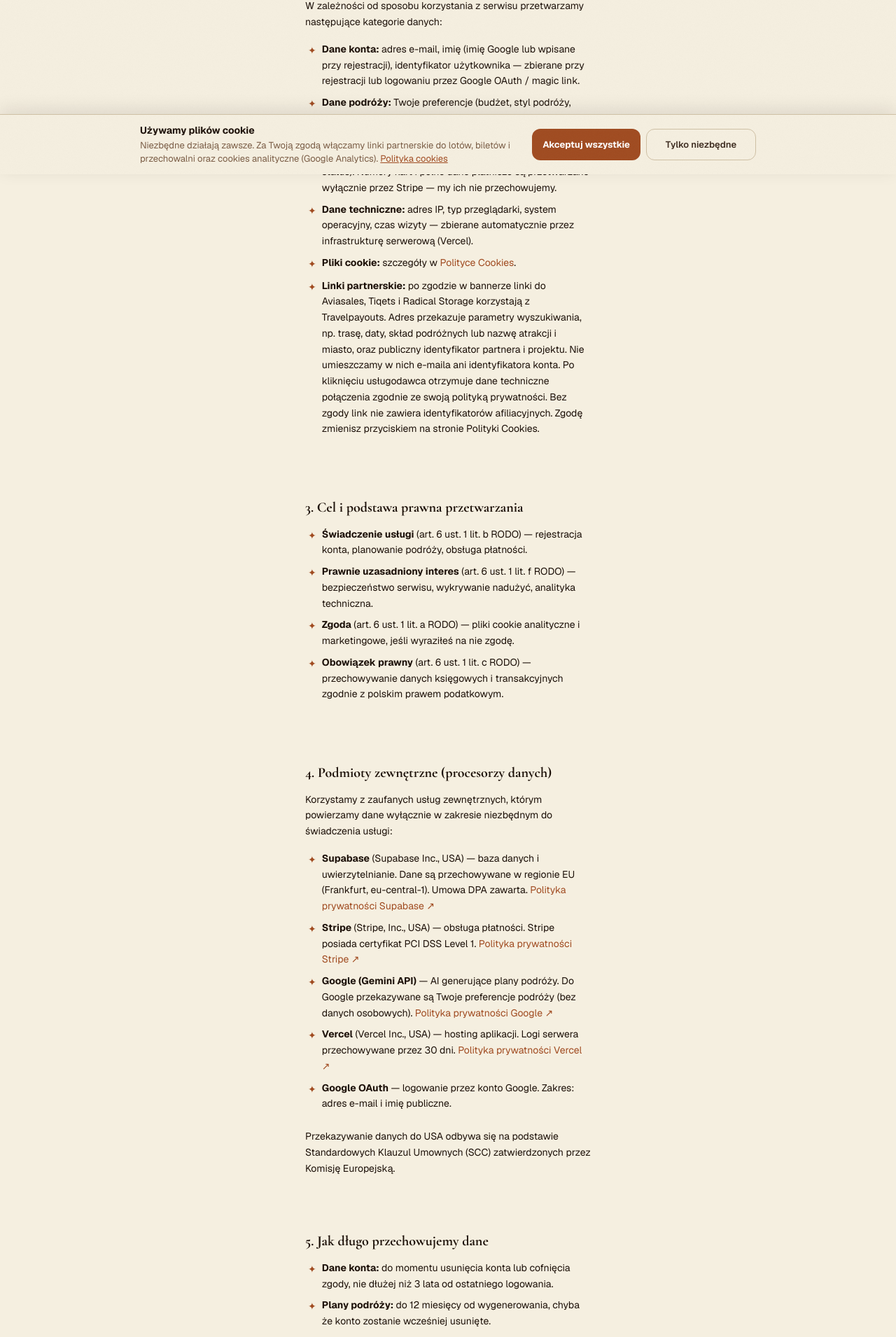
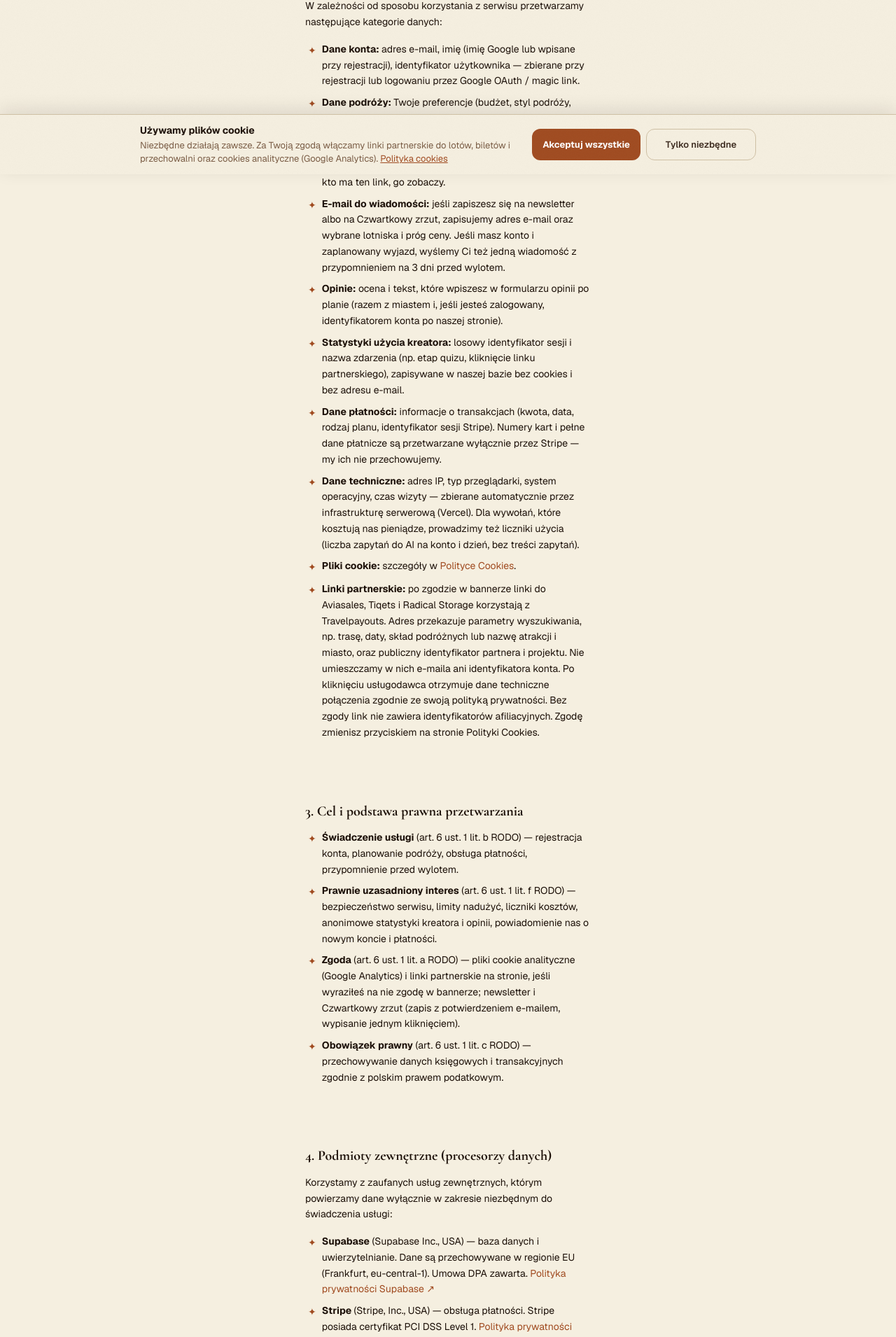
Before and after one commit to KacperCelejewski/kacper_explores, a Next.js app: page /privacy in a window 1280 px wide. Shown: the part 551-2461 px from the top of the page at 70% size. Built offline with nearby package versions, Linux system fonts and the light colour scheme; no server answers.

Commit message:
docs(privacy): pełna lista odbiorców danych, retencja zgodna z kodem, dane z formularzy i maili

```diff
--- a/src/app/privacy/page.tsx
+++ b/src/app/privacy/page.tsx
@@ -52,7 +52,7 @@ const Ul = ({ children }: { children: React.ReactNode }) => (
 );
 
 export default function PrivacyPage() {
-  const updatedAt = "15 listopada 2026";
+  const updatedAt = "16 listopada 2026";
   const adminEmail = "hej@wloczykij.me";
 
   const schema = {
@@ -138,18 +138,38 @@ export default function PrivacyPage() {
               </Li>
               <Li>
                 <strong>Dane podróży:</strong> Twoje preferencje (budżet, styl
-                podróży, miesiąc wyjazdu, czas trwania) oraz wygenerowane plany
-                podróży — zbierane podczas korzystania z kreatora.
+                podróży, miesiąc wyjazdu, czas trwania, skład grupy), wygenerowane
+                plany podróży oraz pytania, które zadajesz asystentowi czatu
+                w planie — zbierane podczas korzystania z kreatora i planu.
+                Plan możesz udostępnić linkiem do podglądu; każdy, kto ma ten link, go zobaczy.
+              </Li>
+              <Li>
+                <strong>E-mail do wiadomości:</strong> jeśli zapiszesz się na newsletter albo
+                na Czwartkowy zrzut, zapisujemy adres e-mail oraz wybrane lotniska i próg
+                ceny. Jeśli masz konto i zaplanowany wyjazd, wyślemy Ci też jedną
+                wiadomość z przypomnieniem na 3 dni przed wylotem.
+              </Li>
+              <Li>
+                <strong>Opinie:</strong> ocena i tekst, które wpiszesz w formularzu opinii
+                po planie (razem z miastem i, jeśli jesteś zalogowany, identyfikatorem
+                konta po naszej stronie).
+              </Li>
+              <Li>
+                <strong>Statystyki użycia kreatora:</strong> losowy identyfikator sesji i
+                nazwa zdarzenia (np. etap quizu, kliknięcie linku partnerskiego), zapisywane
+                w naszej bazie bez cookies i bez adresu e-mail.
               </Li>
               <Li>
                 <strong>Dane płatności:</strong> informacje o transakcjach
-                (kwota, data, status). Numery kart i pełne dane płatnicze są
+                (kwota, data, rodzaj planu, identyfikator sesji Stripe). Numery kart i pełne dane płatnicze są
                 przetwarzane wyłącznie przez Stripe — my ich nie przechowujemy.
               </Li>
               <Li>
                 <strong>Dane techniczne:</strong> adres IP, typ przeglądarki,
                 system operacyjny, czas wizyty — zbierane automatycznie przez
-                infrastrukturę serwerową (Vercel).
+                infrastrukturę serwerową (Vercel). Dla wywołań, które kosztują nas
+                pieniądze, prowadzimy też liczniki użycia (liczba zapytań do AI na
+                konto i dzień, bez treści zapytań).
               </Li>
               <Li>
                 <strong>Pliki cookie:</strong> szczegóły w{" "}
@@ -175,16 +195,20 @@ export default function PrivacyPage() {
             <Ul>
               <Li>
                 <strong>Świadczenie usługi</strong> (art. 6 ust. 1 lit. b RODO)
-                — rejestracja konta, planowanie podróży, obsługa płatności.
+                — rejestracja konta, planowanie podróży, obsługa płatności,
+                przypomnienie przed wylotem.
               </Li>
               <Li>
                 <strong>Prawnie uzasadniony interes</strong> (art. 6 ust. 1 lit.
-                f RODO) — bezpieczeństwo serwisu, wykrywanie nadużyć, analityka
-                techniczna.
+                f RODO) — bezpieczeństwo serwisu, limity nadużyć, liczniki kosztów,
+                anonimowe statystyki kreatora i opinii, powiadomienie nas o nowym koncie
+                i płatności.
               </Li>
               <Li>
                 <strong>Zgoda</strong> (art. 6 ust. 1 lit. a RODO) — pliki
-                cookie analityczne i marketingowe, jeśli wyraziłeś na nie zgodę.
+                cookie analityczne (Google Analytics) i linki partnerskie na stronie,
+                jeśli wyraziłeś na nie zgodę w bannerze; newsletter i Czwartkowy
+                zrzut (zapis z potwierdzeniem e-mailem, wypisanie jednym kliknięciem).
               </Li>
               <Li>
                 <strong>Obowiązek prawny</strong> (art. 6 ust. 1 lit. c RODO)
@@ -227,8 +251,10 @@ export default function PrivacyPage() {
               </Li>
               <Li>
                 <strong>Google (Gemini API)</strong> — AI generujące plany
-                podróży. Do Google przekazywane są Twoje preferencje podróży (bez
-                danych osobowych).{" "}
+                podróży i odpowiadające w czacie. Do Google trafiają preferencje
+                podróży, plan oraz treść pytań z czatu. Nie wysyłamy tam adresu
+                e-mail ani identyfikatora konta, ale w pytaniu do czatu możesz sam
+                wpisać dowolne dane, więc nie wpisuj tam nic wrażliwego.{" "}
                 <a
                   href="https://policies.google.com/privacy"
                   target="_blank"
@@ -254,9 +280,50 @@ export default function PrivacyPage() {
                 <strong>Google OAuth</strong> — logowanie przez konto Google.
                 Zakres: adres e-mail i imię publiczne.
               </Li>
+              <Li>
+                <strong>Resend</strong> (Resend, Inc., USA) — wysyłka e-maili:
+                potwierdzenie zapisu, Czwartkowy zrzut, przypomnienie przed wylotem.
+                Resend dostaje adres odbiorcy i treść wiadomości.{" "}
+                <a
+                  href="https://resend.com/legal/privacy-policy"
+                  target="_blank"
+                  rel="noopener noreferrer"
+                  style={{ color: "var(--accent)" }}
+                >
+                  Polityka prywatności Resend ↗
+                </a>
+              </Li>
+              <Li>
+                <strong>Google Analytics 4</strong> (Google Ireland Ltd.) —
+                statystyki odwiedzin, tylko po Twojej zgodzie w bannerze (szczegóły w{" "}
+                <Link href="/cookies" style={{ color: "var(--accent)" }}>
+                  Polityce Cookies
+                </Link>
+                ).
+              </Li>
+              <Li>
+                <strong>Slack</strong> i <strong>Notion</strong> — nasze wewnętrzne
+                narzędzia. Do Slacka wysyłamy powiadomienie o nowym koncie (z adresem
+                e-mail) i o płatności (kwota, rodzaj planu, skrót identyfikatora konta).
+                Do Notiona trafia treść opinii, którą wpiszesz po planie, bez adresu e-mail.
+              </Li>
+              <Li>
+                <strong>Dostawcy cen lotów i zdjęć</strong> — zapytania o ceny lotów
+                (trasa, daty, liczba pasażerów) idą z naszego serwera do Travelpayouts
+                i RapidAPI, a nazwa miasta do Unsplash po zdjęcie. Nie wysyłamy tam
+                Twojego e-maila ani identyfikatora konta.
+              </Li>
+              <Li>
+                <strong>Partnerzy afiliacyjni</strong> (Travelpayouts, Aviasales, Tiqets,
+                Radical Storage) — dostają dane dopiero wtedy, gdy klikniesz ich link
+                (patrz punkt „Jakie dane zbieramy” o linkach partnerskich). To odrębni
+                administratorzy danych.
+              </Li>
             </Ul>
             <P>
-              Przekazywanie danych do USA odbywa się na podstawie Standardowych
+              Część tych firm ma siedzibę w USA. Przekazanie danych tam odbywa się na
+              podstawie decyzji Komisji Europejskiej o adekwatności (EU-US Data Privacy
+              Framework), jeśli dostawca jest na jej liście, albo Standardowych
               Klauzul Umownych (SCC) zatwierdzonych przez Komisję Europejską.
             </P>
           </Section>
@@ -264,16 +331,23 @@ export default function PrivacyPage() {
           <Section title="5. Jak długo przechowujemy dane">
             <Ul>
               <Li>
-                <strong>Dane konta:</strong> do momentu usunięcia konta lub
-                cofnięcia zgody, nie dłużej niż 3 lata od ostatniego logowania.
+                <strong>Dane konta i plany podróży:</strong> do usunięcia konta.
+                Konto usuniesz sam w profilu albo na prośbę mailową; razem z nim znikają
+                plany, preferencje i zapis płatności w naszej bazie.
               </Li>
               <Li>
-                <strong>Plany podróży:</strong> do 12 miesięcy od wygenerowania,
-                chyba że konto zostanie wcześniej usunięte.
+                <strong>Dane transakcji:</strong> zapis płatności w naszej bazie znika
+                z kontem. Dokumentację księgową i dane transakcji u Stripe przechowujemy
+                tak długo, jak wymaga tego prawo (do 5 lat od końca roku podatkowego).
               </Li>
               <Li>
-                <strong>Dane płatności (faktury):</strong> 5 lat od końca roku
-                podatkowego — wymóg prawa podatkowego.
+                <strong>Newsletter i Czwartkowy zrzut:</strong> do wypisania się
+                (link w każdej wiadomości) albo do Twojej prośby o usunięcie.
+              </Li>
+              <Li>
+                <strong>Opinie i statystyki kreatora:</strong> bez limitu czasu. Opinie
+                w Notion usuwamy na Twoją prośbę. Statystyki nie zawierają e-maila,
+                tylko losowy identyfikator sesji.
               </Li>
               <Li>
                 <strong>Logi techniczne:</strong> maksymalnie 30 dni.
@@ -343,12 +417,12 @@ export default function PrivacyPage() {
               Stosujemy techniczne i organizacyjne środki ochrony danych, w tym:
             </P>
             <Ul>
-              <Li>Szyfrowanie transmisji (HTTPS / TLS 1.3)</Li>
+              <Li>Szyfrowanie transmisji (HTTPS / TLS)</Li>
               <Li>
                 Row Level Security (RLS) w bazie danych — każdy użytkownik
                 widzi tylko swoje dane
               </Li>
-              <Li>Rate limiting na wszystkich endpointach API</Li>
+              <Li>Limity zapytań na kosztownych endpointach API i dzienny limit zapytań do AI na konto</Li>
               <Li>
                 Walidacja i sanityzacja danych wejściowych po stronie serwera
               </Li>
```
